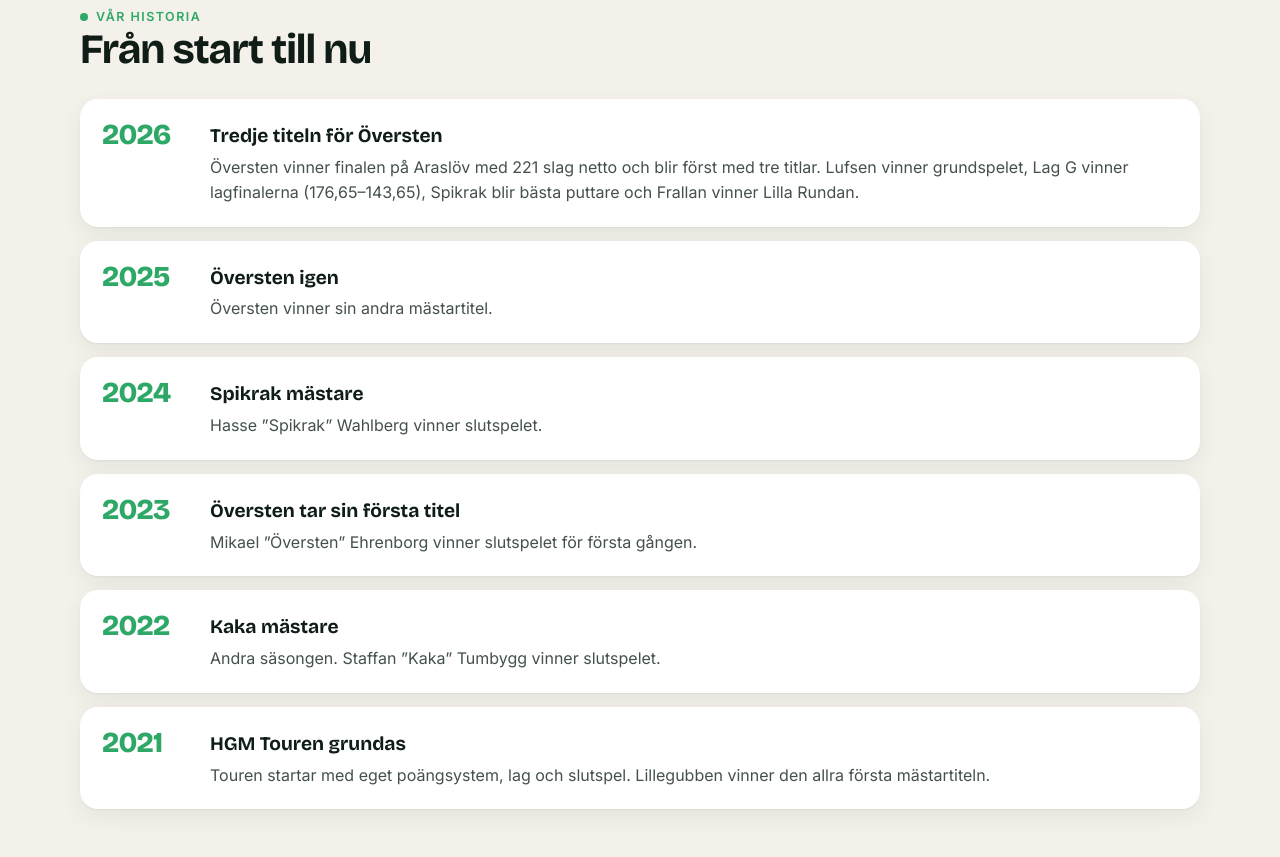
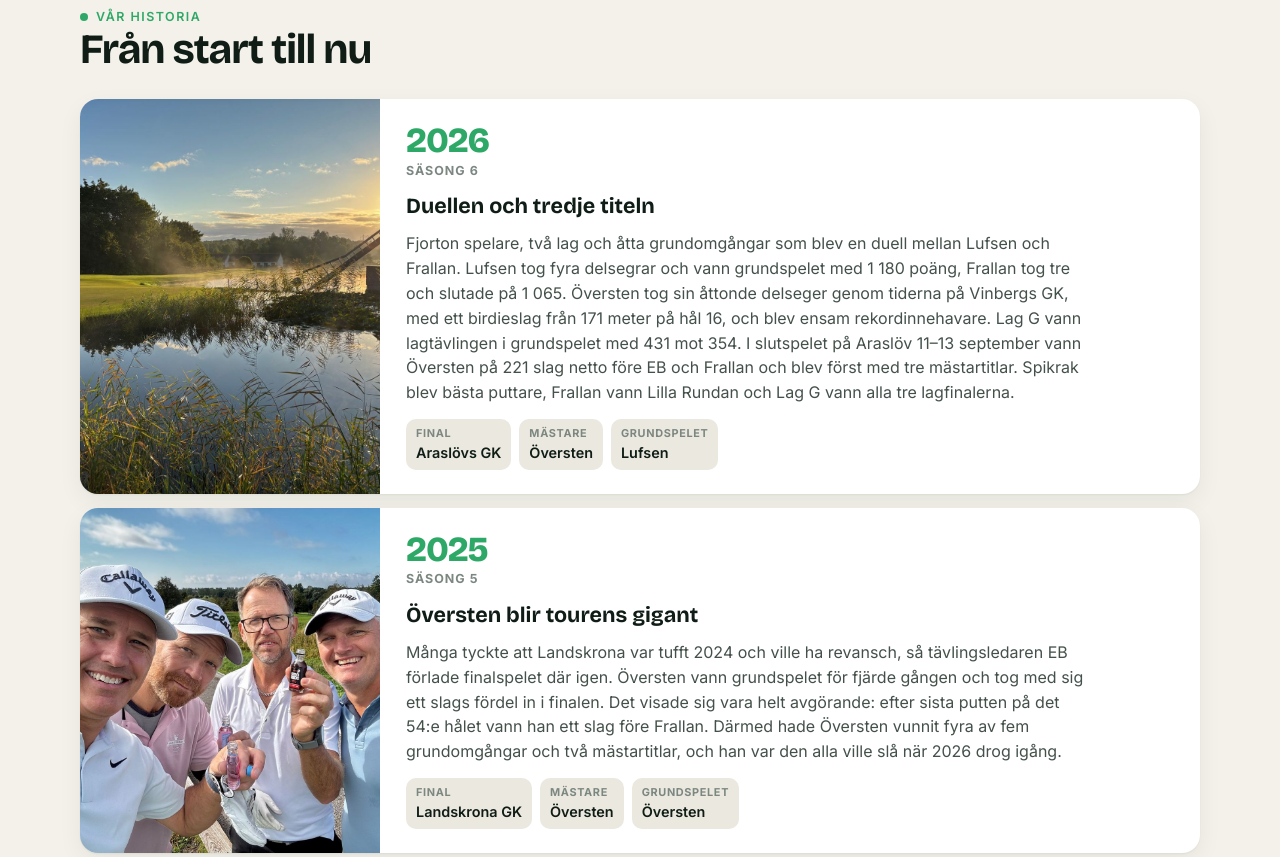
Before and after one commit to hgmtouren/hgmtouren, a plain HTML site: page mastare/index.html in a window 1280 px wide. Shown: the part 1246-2103 px from the top of the page. Drawn offline with nearby package versions, Linux system fonts and the light colour scheme.

Commit message:
Utförligare historik med bilder och fakta per säsong
Texterna bygger på historiksidan på gamla hgmtouren.se, med 2026
tillagt från säsongens nyheter. Varje år visar finalbana, mästare
och vinnare av grundspelet.

Co-Authored-By: Claude Opus 5.5 <noreply@anthropic.com>
Claude-Session: https://claude.ai/code/session_015vn66uViAhqPcBvLXKVcfZ

```diff
--- a/assets/css/style.css
+++ b/assets/css/style.css
@@ -449,3 +449,19 @@ a { color: inherit; }
 .gw b { display: block; font-family: var(--display); font-size: 1.35rem; letter-spacing: -.01em; line-height: 1.15; }
 .gw-res { font-size: .88rem; color: var(--ink-2); }
 .gw-res strong { font-family: var(--display); color: var(--forest-2); font-size: 1rem; }
+
+/* ── Vår historia ───────────────────────────── */
+.tl-rich { display: grid; grid-template-columns: 300px 1fr; gap: 0; padding: 0; overflow: hidden; }
+.tl-img { width: 100%; height: 100%; min-height: 240px; object-fit: cover; }
+.tl-body { padding: 24px 26px; display: flex; flex-direction: column; gap: 8px; }
+.tl-rich .yr { font-size: 2.2rem; }
+.tl-season { font-size: .78rem; font-weight: 700; letter-spacing: .08em; text-transform: uppercase; color: var(--muted); margin-top: -6px; }
+.tl-rich h4 { font-size: 1.35rem; margin: 2px 0 0; }
+.tl-rich p { max-width: 68ch; }
+.tl-facts { display: flex; flex-wrap: wrap; gap: 8px; margin-top: 6px; }
+.tl-facts span { background: var(--surface-2); border-radius: 10px; padding: 6px 10px; font-weight: 600; font-size: .9rem; }
+.tl-facts small { display: block; font-size: .68rem; font-weight: 700; letter-spacing: .06em; text-transform: uppercase; color: var(--muted); }
+@media (max-width: 720px) { .tl-rich { grid-template-columns: 1fr; } .tl-img { min-height: 0; aspect-ratio: 16/10; } .tl-body { padding: 18px; } }
+.tl-media { position: relative; min-height: 240px; }
+.tl-media img { position: absolute; inset: 0; width: 100%; height: 100%; object-fit: cover; }
+@media (max-width: 720px) { .tl-media { min-height: 0; aspect-ratio: 16/10; } }
--- a/assets/js/data.js
+++ b/assets/js/data.js
@@ -172,13 +172,20 @@ window.HGM = {
     2026: { p: "lufsen",   value: "1 180", unit: "poäng" }
   },
 
+  /* Vår historia – texterna bygger på historiksidan på gamla hgmtouren.se */
   history: [
-    { year: 2021, title: "HGM Touren grundas", text: "Touren startar med eget poängsystem, lag och slutspel. Lillegubben vinner den allra första mästartiteln." },
-    { year: 2022, title: "Kaka mästare", text: "Andra säsongen. Staffan ”Kaka” Tumbygg vinner slutspelet." },
-    { year: 2023, title: "Översten tar sin första titel", text: "Mikael ”Översten” Ehrenborg vinner slutspelet för första gången." },
-    { year: 2024, title: "Spikrak mästare", text: "Hasse ”Spikrak” Wahlberg vinner slutspelet." },
-    { year: 2025, title: "Översten igen", text: "Översten vinner sin andra mästartitel." },
-    { year: 2026, title: "Tredje titeln för Översten", text: "Översten vinner finalen på Araslöv med 221 slag netto och blir först med tre titlar. Lufsen vinner grundspelet, Lag G vinner lagfinalerna (176,65–143,65), Spikrak blir bästa puttare och Frallan vinner Lilla Rundan." }
+    { year: 2021, title: "Premiären", img: "galleri/tidigare-14.jpg", final: "Skogaby", champion: "lillegubben", grund: "oversten",
+      text: "HGM Tourens grundare Anders Engelbrektsson, EB, bröt sig ur den tidigare KIF Touren och startade HGM. Tävlingen spelades både som singelspel och som lagtävling, precis som i dag. Finalrundan spelades på klassiska Skogaby i tuffa förhållanden, och segrare i första upplagan blev Lars Ambratt, även kallad Lillegubben. Alla minns att 27:an vann ett par strumpor. Översten vann grundomgången. Skogaby bjöd varken på bra väder eller en bra anläggning, så det bestämdes snabbt att touren behövde ett nytt finalställe." },
+    { year: 2022, title: "Till solen i Torrevieja", img: "galleri/tidigare-15.jpg", final: "Torrevieja", champion: "kaka", grund: "oversten",
+      text: "Efter ett regnigt finalspel året innan suktade grabbarna efter värme och sol. Andra upplagan avslutades därför i värmen i Torrevieja, som blev tourens favoritställe. Finalen blev en jämn fight mellan EB och Kaka, och många minns Kakas omöjliga slag på 17:e hålet som troligen var avgörande. Till slut stod Kaka som vinnare efter att ha avgjort på sista hålet. Översten vann grundspelet." },
+    { year: 2023, title: "Översten tar sin första titel", img: "galleri/tidigare-16.jpg", final: "Spanien", champion: "oversten", grund: "oversten",
+      text: "Efter en övertygande seger i grundspelet kom Översten till den spanska solkusten med riktigt gott självförtroende. Efter en tight finalrunda tog han sin första HGM-seger, ett slag före Hasse Spikrak. Ännu ett slutspel som avgjordes på sista hålet." },
+    { year: 2024, title: "Spikrak segrar i Landskrona", img: "galleri/tidigare-17.jpg", final: "Landskrona GK", champion: "spikrak", grund: "spikrak",
+      text: "Efter två år av finalspel i Spanien testade touren Landskrona Golfklubb, en mycket utmanande bana med tuffa greener och svårbemästrad vind. Efter andraplatsen 2023 och seger i grundspelet kom Hasse Spikrak till Landskrona med gott självförtroende. En stabil start gav stor ledning inför sista rundan, som nästan blåste bort, men Spikrak säkrade sin första HGM-seger. Han blev därmed bara den fjärde vinnaren av HGM Touren." },
+    { year: 2025, title: "Översten blir tourens gigant", img: "galleri/tidigare-18.jpg", final: "Landskrona GK", champion: "oversten", grund: "oversten",
+      text: "Många tyckte att Landskrona var tufft 2024 och ville ha revansch, så tävlingsledaren EB förlade finalspelet där igen. Översten vann grundspelet för fjärde gången och tog med sig ett slags fördel in i finalen. Det visade sig vara helt avgörande: efter sista putten på det 54:e hålet vann han ett slag före Frallan. Därmed hade Översten vunnit fyra av fem grundomgångar och två mästartitlar, och han var den alla ville slå när 2026 drog igång." },
+    { year: 2026, title: "Duellen och tredje titeln", img: "galleri/2026-01.jpg", final: "Araslövs GK", champion: "oversten", grund: "lufsen",
+      text: "Fjorton spelare, två lag och åtta grundomgångar som blev en duell mellan Lufsen och Frallan. Lufsen tog fyra delsegrar och vann grundspelet med 1 180 poäng, Frallan tog tre och slutade på 1 065. Översten tog sin åttonde delseger genom tiderna på Vinbergs GK, med ett birdieslag från 171 meter på hål 16, och blev ensam rekordinnehavare. Lag G vann lagtävlingen i grundspelet med 431 mot 354. I slutspelet på Araslöv 11–13 september vann Översten på 221 slag netto före EB och Frallan och blev först med tre mästartitlar. Spikrak blev bästa puttare, Frallan vann Lilla Rundan och Lag G vann alla tre lagfinalerna." }
   ],
 
   /* Tävlingsformerna */
--- a/assets/js/site.js
+++ b/assets/js/site.js
@@ -278,9 +278,14 @@
     return `<div class="card champ"><span class="yr">${c.year}</span>
       <div class="p"><img src="${img(p)}" alt="" loading="lazy"><div><b>${esc(p.nick)}</b><br><small style="color:var(--muted)">${esc(p.name)}</small></div></div>${c.venue ? `<small style="color:var(--muted)">Final: ${esc(c.venue)}</small>` : ""}</div>`;
   }).join(""));
-  fill("[data-timeline]", [...H.history].reverse().map(h => `
-    <div class="card tl reveal"><span class="yr">${h.year}</span>
-      <div><h4>${esc(h.title)}</h4><p>${esc(h.text)}</p></div></div>`).join(""));
+  fill("[data-timeline]", [...H.history].reverse().map(h => {
+    const facts = [["Final", h.final ? esc(h.final) : null], ["Mästare", h.champion ? esc(H.byId(h.champion).nick) : null], ["Grundspelet", h.grund ? esc(H.byId(h.grund).nick) : null]].filter(f => f[1]);
+    return `<article class="card tl tl-rich">
+      ${h.img ? `<div class="tl-media"><img src="${ROOT}assets/img/${h.img}" alt="" loading="lazy"></div>` : ""}
+      <div class="tl-body"><span class="yr">${h.year}</span><span class="tl-season">Säsong ${h.year - H.founded + 1}</span>
+        <h4>${esc(h.title)}</h4><p>${esc(h.text)}</p>
+        <div class="tl-facts">${facts.map(([k, v]) => `<span><small>${k}</small>${v}</span>`).join("")}</div></div>
+    </article>`; }).join(""));
   fill("[data-alltime-lists]",
     toplist("Mest delsegrar", "Omgångsvinster 2021–2026, delade räknas", H.allTime.wins, v => v + " st") +
     toplist("Bästa puttaren", "Snitt puttar per runda 2021–2026 · lägst vinner", H.allTime.putt, dec, true) +
```
